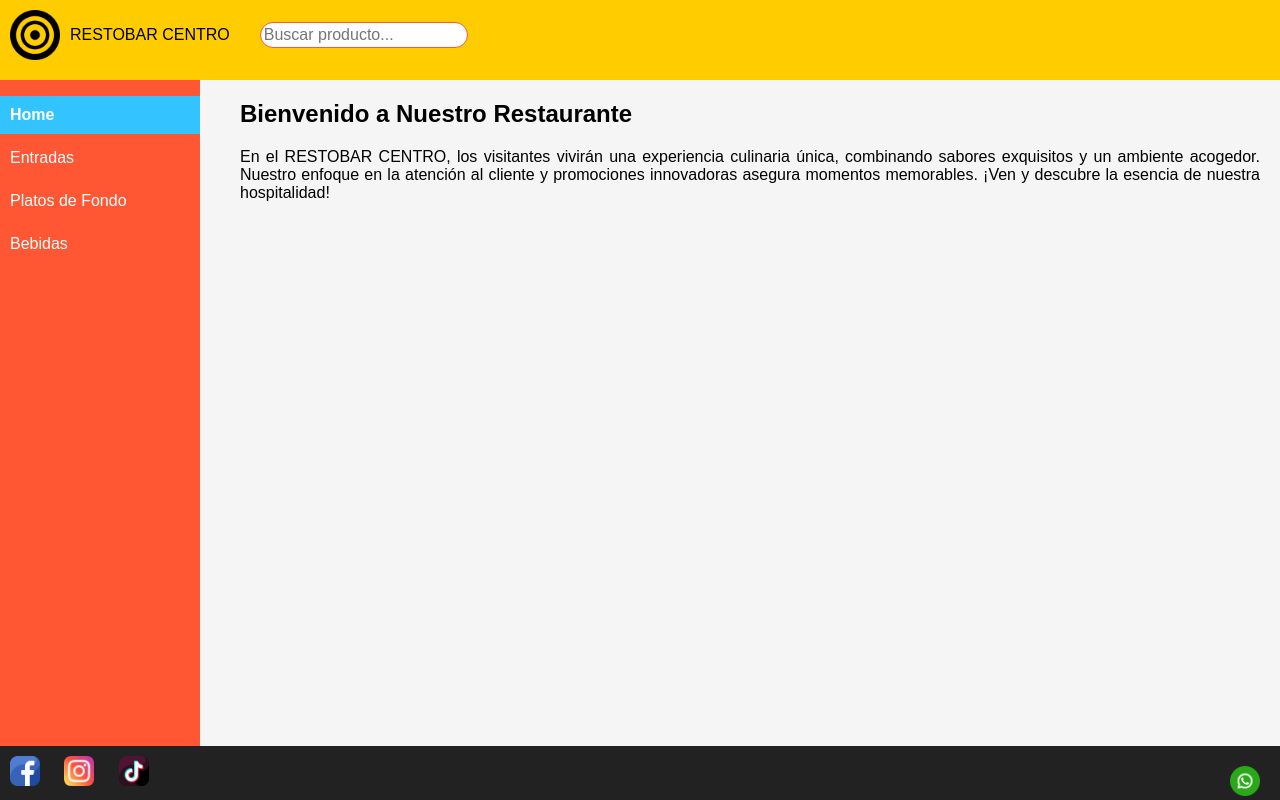
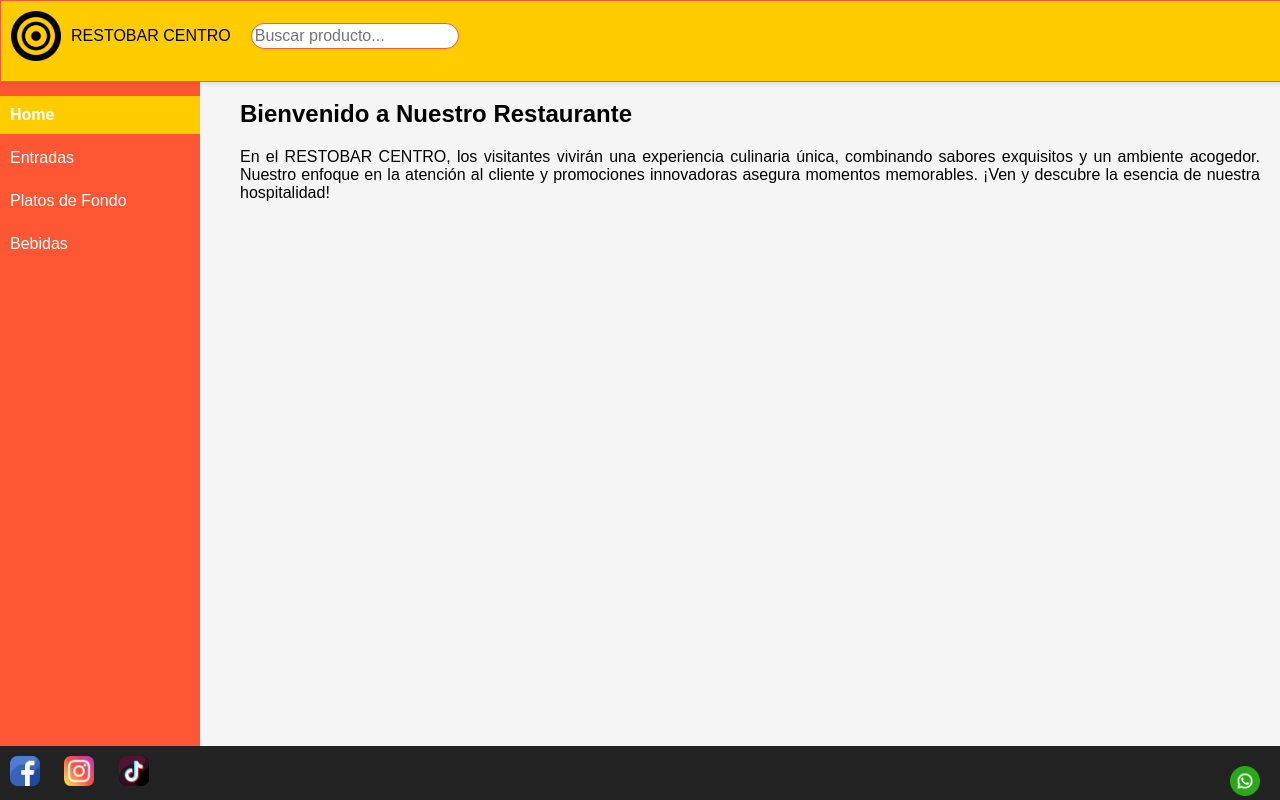
Before and after one commit to Eduardo-Inga-Lopez/enter-ht-centro, a plain HTML site: page index.html in a window 1280 px wide. Drawn offline with Linux system fonts and the light colour scheme.

Commit message:
Hackthon resuelto v1

```diff
--- a/styles.css
+++ b/styles.css
@@ -28,6 +28,8 @@ header {
     width: 100%;
     z-index: 1000;
     height: 60px; /* Establece la altura del header */
+    border: 1px solid var(--color-principal);
+    box-shadow: 0 2px 5px rgba(0, 0, 0, 0.1);
 }
 
 .logo {
@@ -46,7 +48,7 @@ header {
 
 /* Agrega estilos para la barra de búsqueda */
 .search-input {
-    margin-left: 30px; /* Espacio entre el texto y el input */
+    margin-left: 20px; /* Espacio entre el texto y el input */
     padding: 3px; /* Espaciado interno del input */
     border: 1px solid var(--color-principal); /* Borde del input */
     border-radius: 14px; /* Bordes redondeados */
@@ -56,10 +58,9 @@ header {
 }
 
 
-
 /* Menú Vertical */
 nav ul li a.active {
-    background-color: var(--color-secundario); /* Color de fondo para el menú activo */
+    background-color: var(--color-banner); /* Color de fondo para el menú activo */
     color: white; /* Color del texto */
     font-weight: bold; /* Resaltar texto */
 }
@@ -92,7 +93,8 @@ nav ul li a {
 }
 
 nav ul li a:hover {
-    background-color: var(--color-secundario);
+    background-color: var(--color-principal);
+    box-shadow: 0 4px 8px rgba(0, 0, 0, 0.2); /* Sombra para efecto de elevación */
 }
 
 article p {
```
